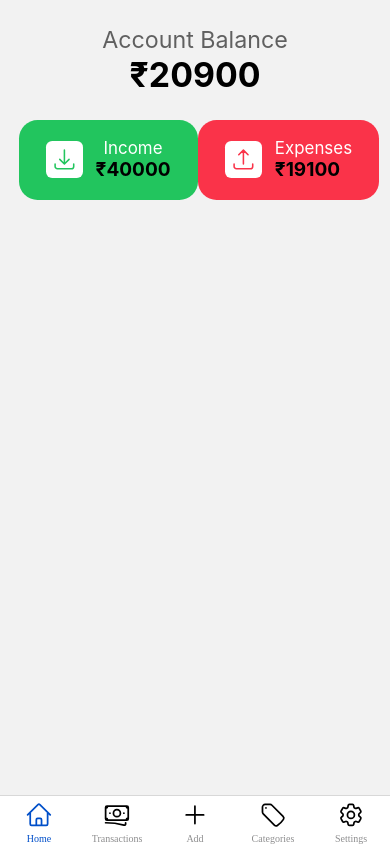
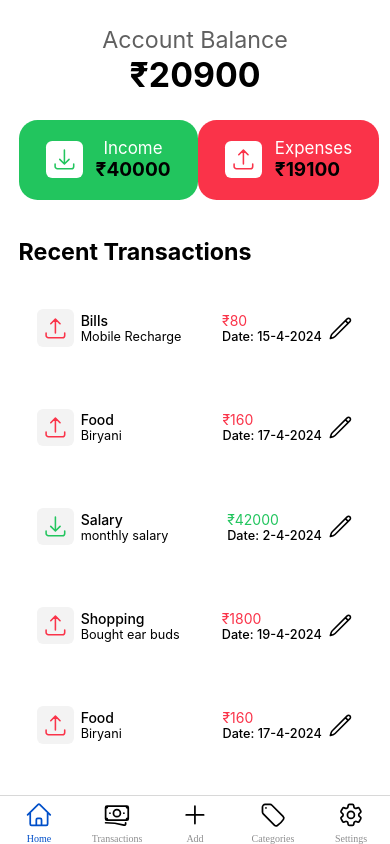
Before and after one commit to GeekyNaved/TrackEx, a React Native app: screen /Home in a window 390 px wide. Built offline with nearby package versions, Linux system fonts and the light colour scheme.

Commit message:
adding transactions card

```diff
--- a/src/components/MoneyCard.tsx
+++ b/src/components/MoneyCard.tsx
@@ -1,3 +1,4 @@
+/* eslint-disable react/react-in-jsx-scope */
 // Income and Expense Card: used in home screen
 import AmountWithRupee from './AmountWithRupee';
 import {StyleSheet, Text, View} from 'react-native';
@@ -23,7 +24,7 @@ const MoneyCard: React.FC<MoneyCardProps> = ({title, amount}) => {
           : {backgroundColor: colors.red},
         styles.container,
       ]}>
-      <View style={styles.subContainer}>
+      <View style={styles.iconContainer}>
         {title == 'Income' ? (
           <ArrowDownTrayIcon color={colors.green} size={boxModelSize.twenty} />
         ) : (
@@ -49,7 +50,7 @@ const styles = StyleSheet.create({
     paddingHorizontal: boxModelSize.twentyTwo,
     paddingVertical: boxModelSize.fifteen,
   },
-  subContainer: {
+  iconContainer: {
     padding: boxModelSize.five,
     backgroundColor: colors.white,
     borderRadius: boxModelSize.five,
--- /dev/null
+++ b/src/components/TransactionCard.tsx
@@ -0,0 +1,132 @@
+import React, {useState} from 'react';
+import {StyleSheet, Text, TouchableOpacity, View} from 'react-native';
+import {
+  ArrowDownTrayIcon,
+  ArrowUpTrayIcon,
+  PencilIcon,
+} from 'react-native-heroicons/outline';
+import boxModelSize from '../constants/boxModel';
+import colors from '../constants/colors';
+import AmountWithRupee from './AmountWithRupee';
+import {fontSize} from '../constants/fontSize';
+interface TransactionCardProps {
+  type: string;
+  category: string;
+  notes: string;
+  amount: number;
+  date: string;
+}
+const TransactionCard: React.FC<TransactionCardProps> = ({
+  type,
+  category,
+  notes,
+  amount,
+  date,
+}) => {
+  const [open, setOpen] = useState(false);
+
+  const handleClickOpen = () => {
+    // console.log('name', name)
+    setOpen(true);
+  };
+  const handleClose = () => {
+    setOpen(false);
+  };
+  return (
+    <View style={styles.container}>
+      <View style={styles.leftInner}>
+        <View style={styles.iconContainer}>
+          {type == 'income' ? (
+            <ArrowDownTrayIcon
+              color={colors.green}
+              size={boxModelSize.twenty}
+            />
+          ) : (
+            <ArrowUpTrayIcon color={colors.red} size={boxModelSize.twenty} />
+          )}
+        </View>
+        <View style={styles.categoryNotesContainer}>
+          <Text style={styles.category}>{category}</Text>
+          <Text style={styles.notes}>{notes}</Text>
+        </View>
+      </View>
+      <View style={styles.rightInner}>
+        <View>
+          <AmountWithRupee
+            amount={amount}
+            customStyle={
+              type == 'income' ? styles.amountGreen : styles.amountRed
+            }
+          />
+          <Text style={styles.date}>Date: {date}</Text>
+        </View>
+        {/* <EditTransactionDialog isOTexten={open} onClose={handleClose}> */}
+        <TouchableOpacity onPress={handleClickOpen}>
+          <View style={styles.editContainer}>
+            <PencilIcon color={colors.black} size={boxModelSize.twenty} />
+          </View>
+        </TouchableOpacity>
+        {/* </EditTransactionDialog> */}
+      </View>
+    </View>
+  );
+};
+
+const styles = StyleSheet.create({
+  container: {
+    display: 'flex',
+    flexDirection: 'row',
+    justifyContent: 'space-between',
+    alignItems: 'center',
+    // color: colors.white,
+    // borderWidth: 1,
+    // borderColor: colors.gray,
+    backgroundColor: colors.white,
+    borderRadius: boxModelSize.ten,
+    paddingHorizontal: boxModelSize.ten,
+    paddingVertical: boxModelSize.fifteen,
+    marginVertical: boxModelSize.ten,
+    marginHorizontal: boxModelSize.five,
+    // for android
+    elevation: 5,
+  },
+  leftInner: {
+    display: 'flex',
+    flexDirection: 'row',
+    alignItems: 'center',
+    gap: boxModelSize.five,
+  },
+  iconContainer: {
+    padding: boxModelSize.five,
+    backgroundColor: colors.lightGray,
+    borderRadius: boxModelSize.five,
+  },
+  categoryNotesContainer: {
+    display: 'flex',
+    flexDirection: 'column',
+  },
+  category: {
+    fontWeight: '500',
+  },
+  notes: {
+    fontSize: fontSize.p,
+  },
+  rightInner: {
+    display: 'flex',
+    flexDirection: 'row',
+    alignItems: 'center',
+    gap: boxModelSize.five,
+  },
+  date: {
+    fontWeight: '500',
+    fontSize: fontSize.p,
+  },
+  amountGreen: {
+    color: colors.green,
+  },
+  amountRed: {
+    color: colors.red,
+  },
+});
+
+export default TransactionCard;
--- /dev/null
+++ b/src/constants/dummyData.ts
@@ -0,0 +1,134 @@
+export const dummyTransaction = [
+  {
+    _id: 1,
+    type: 'expense',
+    category: 'Bills',
+    date: '15-4-2024',
+    notes: 'Mobile Recharge',
+    amount: 80,
+  },
+  {
+    _id: 2,
+    type: 'expense',
+    category: 'Food',
+    date: '17-4-2024',
+    notes: 'Biryani',
+    amount: 160,
+  },
+  {
+    _id: 3,
+    type: 'income',
+    category: 'Salary',
+    date: '2-4-2024',
+    notes: 'monthly salary',
+    amount: 42000,
+  },
+  {
+    _id: 4,
+    type: 'expense',
+    category: 'Shopping',
+    date: '19-4-2024',
+    notes: 'Bought ear buds',
+    amount: 1800,
+  },
+  {
+    _id: 29,
+    type: 'expense',
+    category: 'Food',
+    date: '17-4-2024',
+    notes: 'Biryani',
+    amount: 160,
+  },
+  {
+    _id: 30,
+    type: 'income',
+    category: 'Salary',
+    date: '2-4-2024',
+    notes: 'monthly salary',
+    amount: 42000,
+  },
+  {
+    _id: 52,
+    type: 'income',
+    category: 'Freelancing salary',
+    notes: 'Mobile Recharge',
+    amount: 14500,
+    date: '22-4-2024',
+  },
+  {
+    _id: 31,
+    type: 'income',
+    category: 'Salary',
+    date: '2-4-2024',
+    notes: 'monthly salary',
+    amount: 42000,
+  },
+  {
+    _id: 5,
+    type: 'income',
+    category: 'Freelancing salary',
+    notes: 'Mobile Recharge',
+    amount: 14500,
+    date: '22-4-2024',
+  },
+  {
+    _id: 10,
+    type: 'income',
+    category: 'Salary',
+    date: '2-4-2024',
+    notes: 'monthly salary',
+    amount: 42000,
+  },
+  {
+    _id: 25,
+    type: 'income',
+    category: 'Freelancing salary',
+    notes: 'Mobile Recharge',
+    amount: 14500,
+    date: '22-4-2024',
+  },
+];
+
+export const dummyCategoryWithTotalAmount = [
+  {
+    label: 'Food',
+    value: 2500,
+  },
+  {
+    label: 'Bills',
+    value: 1100,
+  },
+  {
+    label: 'Mutual Funds',
+    value: 11000,
+  },
+  {
+    label: 'Shopping',
+    value: 4500,
+  },
+];
+export const dummyCategoryExpense = [
+  {
+    label: 'Food',
+  },
+  {
+    label: 'Bills',
+  },
+  {
+    label: 'Mutual Funds',
+  },
+  {
+    label: 'Shopping',
+  },
+];
+export const dummyCategoryIncome = [
+  {
+    label: 'Full time job',
+  },
+  {
+    label: 'Freelancing',
+  },
+  {
+    label: 'Business',
+  },
+];
--- a/src/screens/main/Home.tsx
+++ b/src/screens/main/Home.tsx
@@ -1,11 +1,31 @@
-import {StyleSheet, View} from 'react-native';
+import {FlatList, StyleSheet, Text, View} from 'react-native';
 import AccountBalanceHome from '../../components/AccountBalanceHome';
 import boxModelSize from '../../constants/boxModel';
+import TransactionCard from '../../components/TransactionCard';
+import {dummyTransaction} from '../../constants/dummyData';
+import colors from '../../constants/colors';
+import {fontSize} from '../../constants/fontSize';
 
 const Home = () => {
   return (
     <View style={styles.container}>
       <AccountBalanceHome />
+      <Text style={styles.recentTransactions}>Recent Transactions</Text>
+      <FlatList
+        data={dummyTransaction}
+        keyExtractor={item => item._id.toString()} // Assuming each item has a unique `id`
+        renderItem={({item}) => {
+          return (
+            <TransactionCard
+              type={item.type}
+              category={item.category}
+              notes={item.notes}
+              amount={item.amount}
+              date={item.date}
+            />
+          );
+        }}
+      />
     </View>
   );
 };
@@ -14,6 +34,14 @@ const styles = StyleSheet.create({
   container: {
     paddingHorizontal: boxModelSize.fifteen,
     paddingVertical: boxModelSize.twenty,
+    backgroundColor: colors.white,
+    flex: 1,
+  },
+  recentTransactions: {
+    fontSize: fontSize.h3,
+    fontWeight: 'bold',
+    color: colors.black,
+    paddingVertical: boxModelSize.ten,
   },
 });
 export default Home;
```
